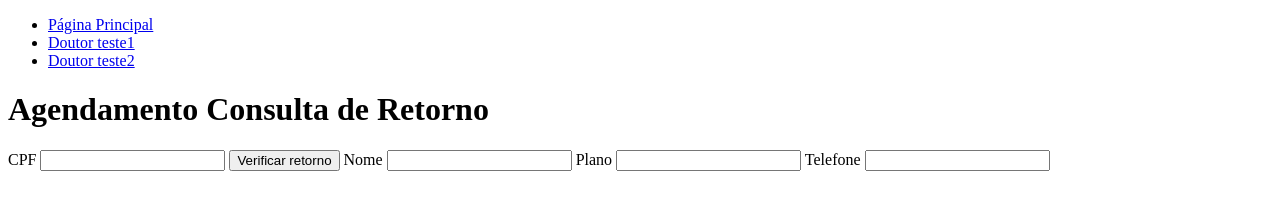
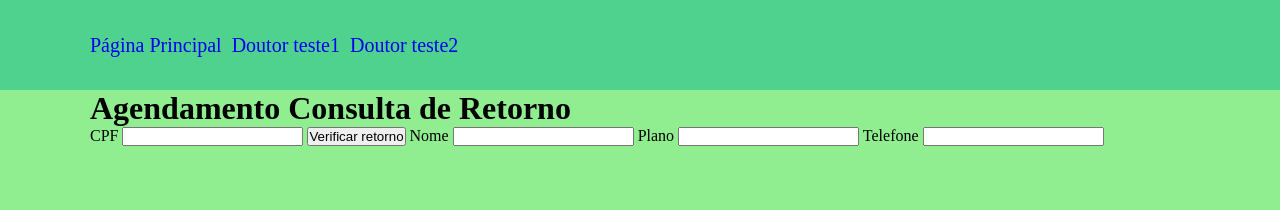
Before and after one commit to HumbertoFox/projeto-1, a plain HTML site: page SRC/doutor1/consultaderetorno.html in a window 1280 px wide. Drawn offline with Linux system fonts and the light colour scheme; the site is published under a folder, as on GitHub Pages, so addresses that start at the root find nothing.

Commit message:
Correção do endereço do arquivo CSS em todas as páginas

```diff
--- a/SRC/doutor1/consultaderetorno.html
+++ b/SRC/doutor1/consultaderetorno.html
@@ -4,8 +4,8 @@
 <head>
     <meta charset="UTF-8">
     <meta name="viewport" content="width=device-width, initial-scale=1.0">
-    <link rel="stylesheet" href="/src/css/reset.css">
-    <link rel="stylesheet" href="/src/css/style.css">
+    <link rel="stylesheet" href="../css/reset.css">
+    <link rel="stylesheet" href="../css/style.css">
     <title>Agendar Paciente</title>
 </head>
 
```
Also changed, not shown: SRC/doutor1/index.html (+2 -2 lines), SRC/doutor1/primeiraconsulta.html (+2 -2 lines), SRC/doutor2/consultaderetorno.html (+2 -2 lines), SRC/doutor2/index.html (+2 -2 lines), SRC/doutor2/primeiraconsulta.html (+2 -2 lines), index.html (+2 -2 lines).
